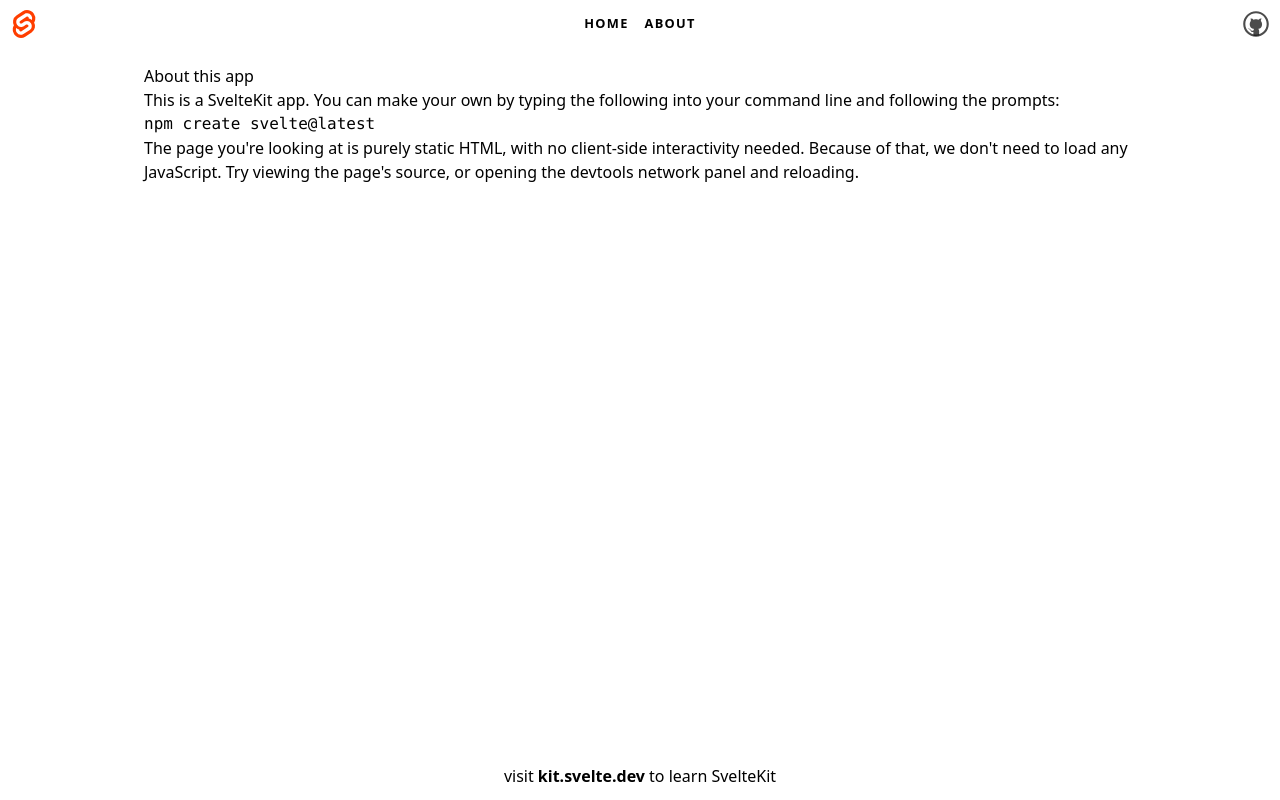
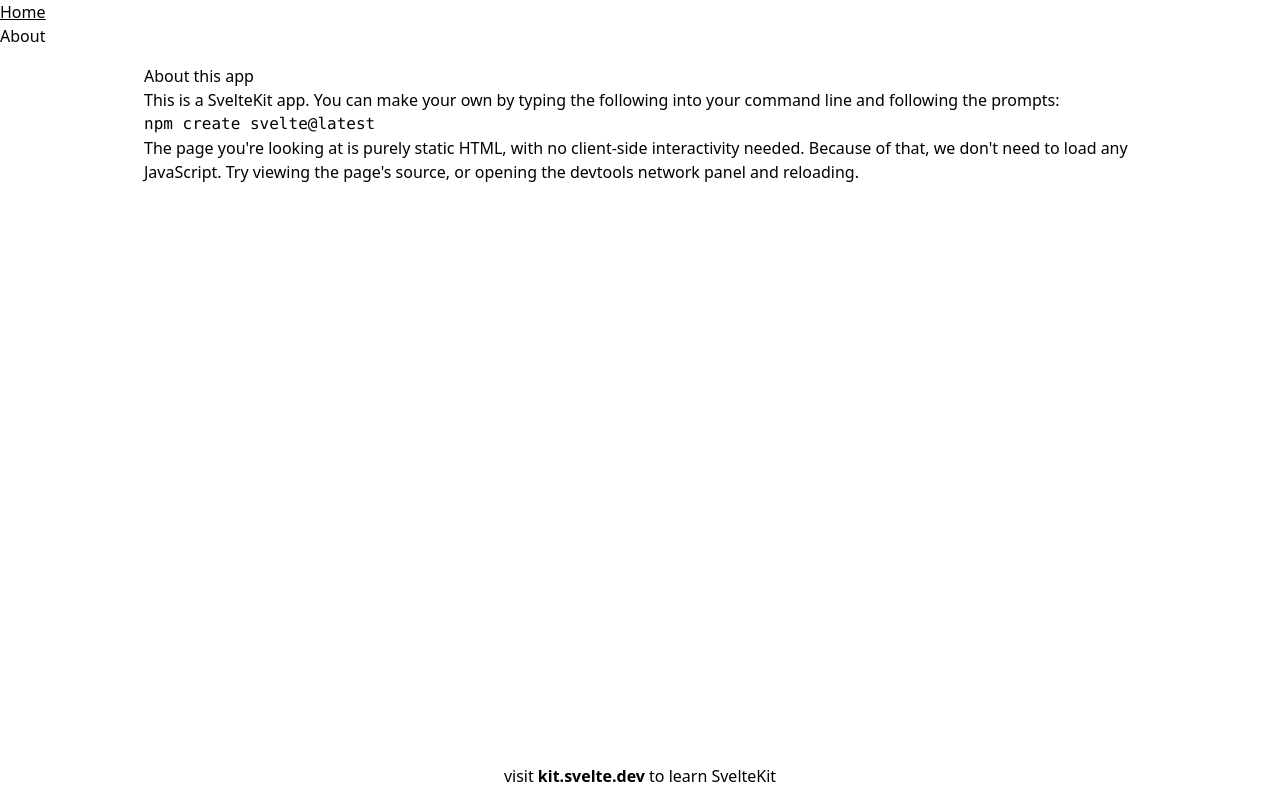
Before and after one commit to moollaza/repo-remover-svelte, a SvelteKit app: page /about in a window 1280 px wide. Built offline with nearby package versions, Linux system fonts and the light colour scheme.

Commit message:
Barebones header

```diff
--- a/src/routes/Header.svelte
+++ b/src/routes/Header.svelte
@@ -4,18 +4,9 @@
 	import github from '$lib/images/github.svg';
 </script>
 
-<header>
-	<div class="corner">
-		<a href="https://kit.svelte.dev">
-			<img src={logo} alt="SvelteKit" />
-		</a>
-	</div>
-
-	<nav>
-		<svg viewBox="0 0 2 3" aria-hidden="true">
-			<path d="M0,0 L1,2 C1.5,3 1.5,3 2,3 L2,0 Z" />
-		</svg>
-		<ul>
+<header class="p-3 bg-blue-100">
+	<nav class="">
+		<ul class="flex gap-x-2 font-bold ">
 			<li aria-current={$page.url.pathname === '/' ? 'page' : undefined}>
 				<a href="/">Home</a>
 			</li>
@@ -23,104 +14,11 @@
 				<a href="/about">About</a>
 			</li>
 		</ul>
-		<svg viewBox="0 0 2 3" aria-hidden="true">
-			<path d="M0,0 L0,3 C0.5,3 0.5,3 1,2 L2,0 Z" />
-		</svg>
 	</nav>
-
-	<div class="corner">
-		<a href="https://github.com/sveltejs/kit">
-			<img src={github} alt="GitHub" />
-		</a>
-	</div>
 </header>
 
 <style>
-	header {
-		display: flex;
-		justify-content: space-between;
-	}
-
-	.corner {
-		width: 3em;
-		height: 3em;
-	}
-
-	.corner a {
-		display: flex;
-		align-items: center;
-		justify-content: center;
-		width: 100%;
-		height: 100%;
-	}
-
-	.corner img {
-		width: 2em;
-		height: 2em;
-		object-fit: contain;
-	}
-
-	nav {
-		display: flex;
-		justify-content: center;
-		--background: rgba(255, 255, 255, 0.7);
-	}
-
-	svg {
-		width: 2em;
-		height: 3em;
-		display: block;
-	}
-
-	path {
-		fill: var(--background);
-	}
-
-	ul {
-		position: relative;
-		padding: 0;
-		margin: 0;
-		height: 3em;
-		display: flex;
-		justify-content: center;
-		align-items: center;
-		list-style: none;
-		background: var(--background);
-		background-size: contain;
-	}
-
-	li {
-		position: relative;
-		height: 100%;
-	}
-
-	li[aria-current='page']::before {
-		--size: 6px;
-		content: '';
-		width: 0;
-		height: 0;
-		position: absolute;
-		top: 0;
-		left: calc(50% - var(--size));
-		border: var(--size) solid transparent;
-		border-top: var(--size) solid var(--color-theme-1);
-	}
-
-	nav a {
-		display: flex;
-		height: 100%;
-		align-items: center;
-		padding: 0 0.5rem;
-		color: var(--color-text);
-		font-weight: 700;
-		font-size: 0.8rem;
-		text-transform: uppercase;
-		letter-spacing: 0.1em;
-		text-decoration: none;
-		transition: color 0.2s linear;
-	}
-
-	a:hover {
-		color: var(--color-theme-1);
+	ul li:hover {
+		@apply underline;
 	}
 </style>
```
